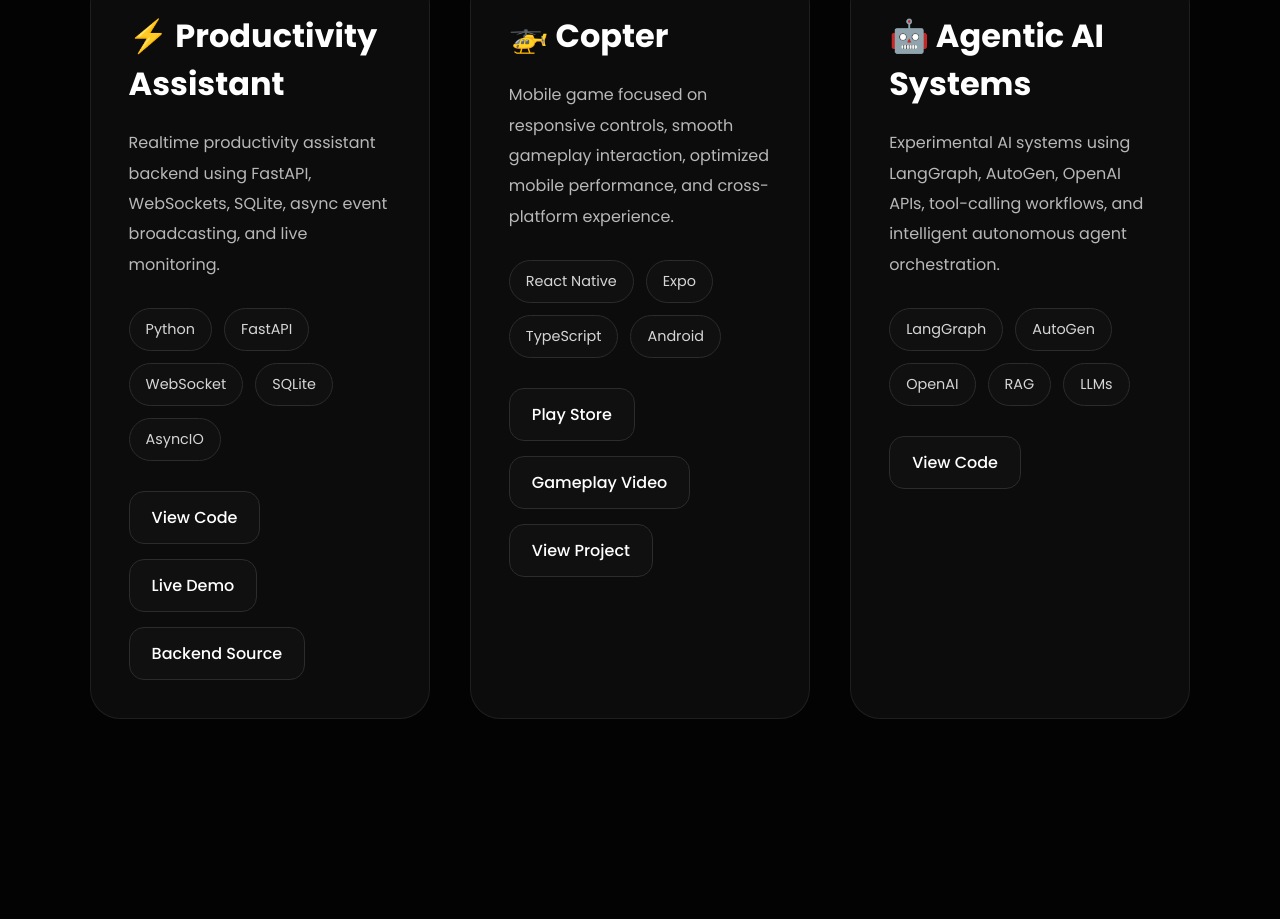
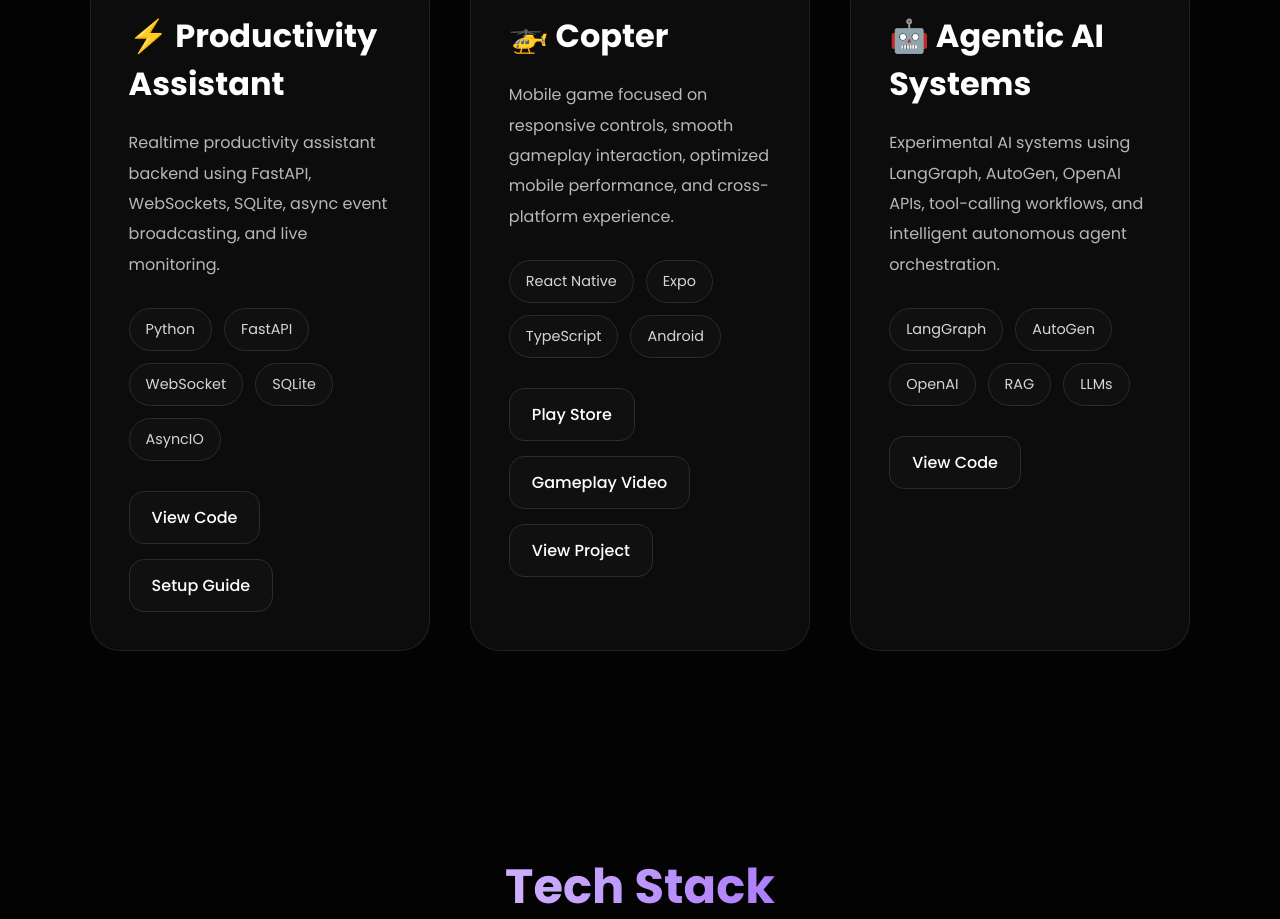
Before and after one commit to aiman-sarosh/aiman-sarosh.github.io, a plain HTML site: page index.html in a window 1280 px wide. Shown: the part 1776-2695 px from the top of the page. Drawn offline with Linux system fonts and the light colour scheme.

Commit message:
modified index.html

```diff
--- a/index.html
+++ b/index.html
@@ -504,12 +504,8 @@
                         View Code
                     </a>
 
-                    <a href="https://aiman-sarosh.github.io/productivity-assistant-demo" target="_blank">
-                        Live Demo
-                    </a>
-
-                    <a href="https://github.com/aiman-sarosh/productivity-assistant/blob/main/backend/main.py" target="_blank">
-                        Backend Source
+                    <a href="https://github.com/aiman-sarosh/productivity-assistant/blob/main/README.md" target="_blank">
+                        Setup Guide
                     </a>
 
                 </div>
```
